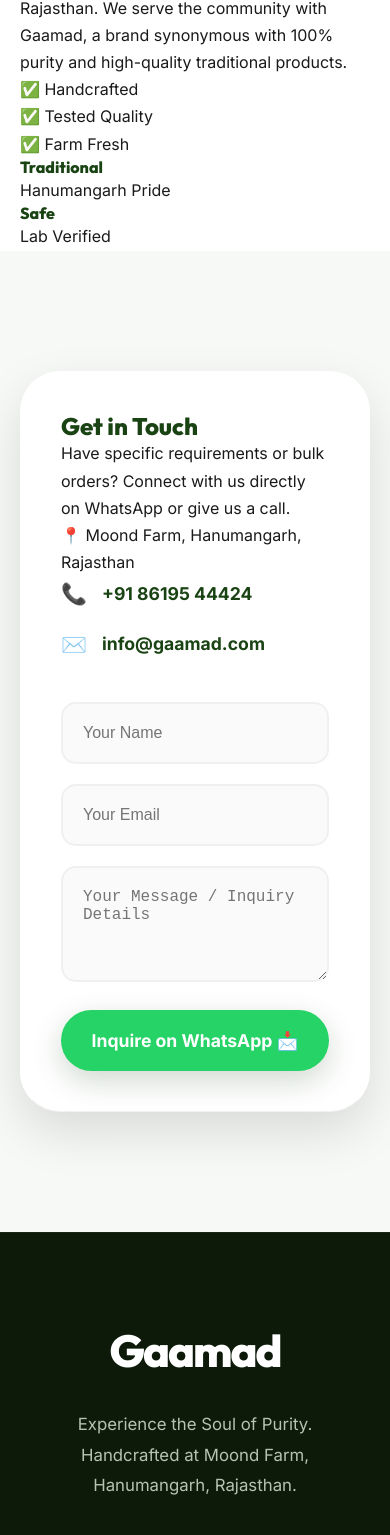
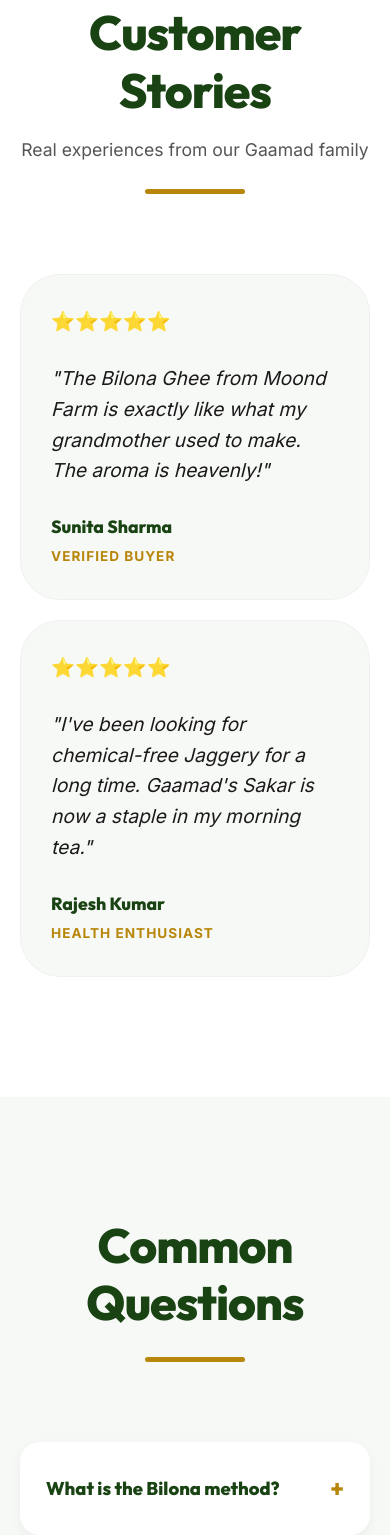
Before and after one commit to kssuthar960093-ops/moond-farm, a React (Vite) app: page / in a window 390 px wide. Shown: the part 8327-9862 px from the top of the page. Built offline with nearby package versions, Linux system fonts and the light colour scheme; a web font is replaced by a local one.

Commit message:
Premium Features: Added Customer Stories, FAQs, and expanded Navigation

```diff
--- a/src/App.css
+++ b/src/App.css
@@ -1039,3 +1039,128 @@
     gap: 20px;
   }
 }
+
+/* Testimonials & FAQ Section Styles */
+.testimonials-section {
+  padding: 120px 0;
+  background: white;
+}
+
+.testimonial-grid {
+  display: grid;
+  grid-template-columns: repeat(2, 1fr);
+  gap: 40px;
+}
+
+.testimonial-card {
+  padding: 50px;
+  background: var(--card-bg);
+  border-radius: 40px;
+  border: 1px solid rgba(0, 0, 0, 0.03);
+  position: relative;
+  transition: var(--transition);
+}
+
+.testimonial-card:hover {
+  transform: translateY(-10px);
+  box-shadow: var(--shadow-md);
+}
+
+.testimonial-card .stars {
+  font-size: 1.2rem;
+  margin-bottom: 25px;
+  color: var(--accent);
+}
+
+.testimonial-card p {
+  font-size: 1.2rem;
+  font-style: italic;
+  color: var(--text);
+  margin-bottom: 30px;
+  line-height: 1.6;
+}
+
+.customer-info h4 {
+  font-size: 1.1rem;
+  margin-bottom: 5px;
+  color: var(--primary);
+}
+
+.customer-info span {
+  font-size: 0.85rem;
+  color: var(--accent);
+  font-weight: 700;
+  text-transform: uppercase;
+  letter-spacing: 1px;
+}
+
+.faq-section {
+  padding: 120px 0;
+  background: var(--card-bg);
+}
+
+.faq-grid {
+  max-width: 800px;
+  margin: 0 auto;
+}
+
+.faq-item {
+  background: white;
+  margin-bottom: 20px;
+  border-radius: 20px;
+  padding: 25px;
+  box-shadow: var(--shadow-sm);
+  transition: var(--transition);
+  border: 1px solid transparent;
+}
+
+.faq-item:hover {
+  border-color: var(--accent-light);
+}
+
+.faq-item summary {
+  font-family: 'Outfit', sans-serif;
+  font-weight: 700;
+  font-size: 1.15rem;
+  color: var(--primary);
+  cursor: pointer;
+  list-style: none;
+  display: flex;
+  justify-content: space-between;
+  align-items: center;
+}
+
+.faq-item summary::-webkit-details-marker {
+  display: none;
+}
+
+.faq-item summary::after {
+  content: '+';
+  font-size: 1.5rem;
+  color: var(--accent);
+  transition: transform 0.3s ease;
+}
+
+.faq-item[open] summary::after {
+  content: '-';
+}
+
+.faq-item p {
+  padding-top: 20px;
+  color: var(--text-muted);
+  border-top: 1px solid #f9f9f9;
+  margin-top: 20px;
+  font-size: 1rem;
+  line-height: 1.7;
+}
+
+@media (max-width: 768px) {
+  .testimonial-grid {
+    grid-template-columns: 1fr;
+    gap: 20px;
+  }
+
+  .testimonial-card {
+    padding: 30px;
+  }
+}
--- a/src/App.jsx
+++ b/src/App.jsx
@@ -147,6 +147,8 @@
             <a href="#home" onClick={() => setIsMenuOpen(false)}>Home</a>
             <a href="#products" onClick={() => setIsMenuOpen(false)}>Products</a>
             <a href="#purity" onClick={() => setIsMenuOpen(false)}>Purity</a>
+            <a href="#testimonials" onClick={() => setIsMenuOpen(false)}>Stories</a>
+            <a href="#faq" onClick={() => setIsMenuOpen(false)}>FAQ</a>
             <a href="#blog" onClick={() => setIsMenuOpen(false)}>Blog</a>
             <a href="#contact" onClick={() => setIsMenuOpen(false)}>Contact</a>
             <button className="cart-toggle-btn" onClick={() => { setIsCartOpen(true); setIsMenuOpen(false); }}>
@@ -311,6 +313,58 @@
           </div>
         </div>
       </section>
+      {/* Testimonials Section */}
+      <section id="testimonials" className="testimonials-section">
+        <div className="container">
+          <div className="section-header">
+            <h2 className="section-title">Customer Stories</h2>
+            <p className="section-subtitle">Real experiences from our Gaamad family</p>
+            <div className="section-line"></div>
+          </div>
+          <div className="testimonial-grid">
+            <div className="testimonial-card animate-fade-in">
+              <div className="stars">⭐⭐⭐⭐⭐</div>
+              <p>"The Bilona Ghee from Moond Farm is exactly like what my grandmother used to make. The aroma is heavenly!"</p>
+              <div className="customer-info">
+                <h4>Sunita Sharma</h4>
+                <span>Verified Buyer</span>
+              </div>
+            </div>
+            <div className="testimonial-card animate-fade-in">
+              <div className="stars">⭐⭐⭐⭐⭐</div>
+              <p>"I've been looking for chemical-free Jaggery for a long time. Gaamad's Sakar is now a staple in my morning tea."</p>
+              <div className="customer-info">
+                <h4>Rajesh Kumar</h4>
+                <span>Health Enthusiast</span>
+              </div>
+            </div>
+          </div>
+        </div>
+      </section>
+
+      {/* FAQ Section */}
+      <section id="faq" className="faq-section">
+        <div className="container">
+          <div className="section-header">
+            <h2 className="section-title">Common Questions</h2>
+            <div className="section-line"></div>
+          </div>
+          <div className="faq-grid">
+            <details className="faq-item">
+              <summary>What is the Bilona method?</summary>
+              <p>The traditional Bilona method involves churning curd to extract butter, which is then slow-cooked on a wood fire. This preserves the medicinal properties and aroma of the ghee.</p>
+            </details>
+            <details className="faq-item">
+              <summary>Are your products organic?</summary>
+              <p>Yes, we maintain a strictly natural process at Moond Farm. No chemicals, fertilizers, or preservatives are used in our production.</p>
+            </details>
+            <details className="faq-item">
+              <summary>Do you ship outside Rajasthan?</summary>
+              <p>Yes! We ship our pure products across India. Delivery times vary between 3-7 business days depending on your location.</p>
+            </details>
+          </div>
+        </div>
+      </section>
 
       {/* About Section */}
       <section id="about" className="about-section">
@@ -415,6 +469,8 @@
                 <li><a href="#home">Home</a></li>
                 <li><a href="#products">Our Products</a></li>
                 <li><a href="#purity">Purity Promise</a></li>
+                <li><a href="#testimonials">Customer Stories</a></li>
+                <li><a href="#faq">FAQ</a></li>
                 <li><a href="#blog">Farm Journals</a></li>
                 <li><a href="#contact">Contact Us</a></li>
               </ul>
```
